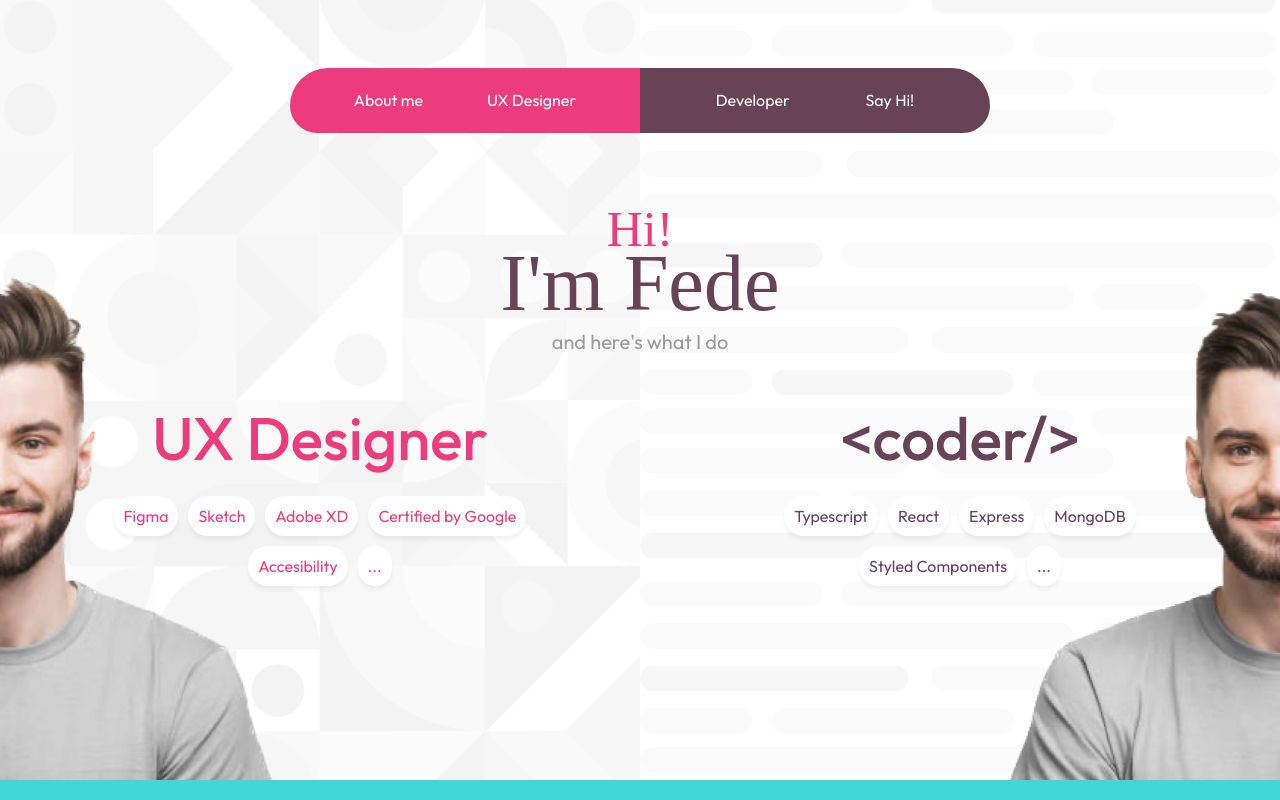
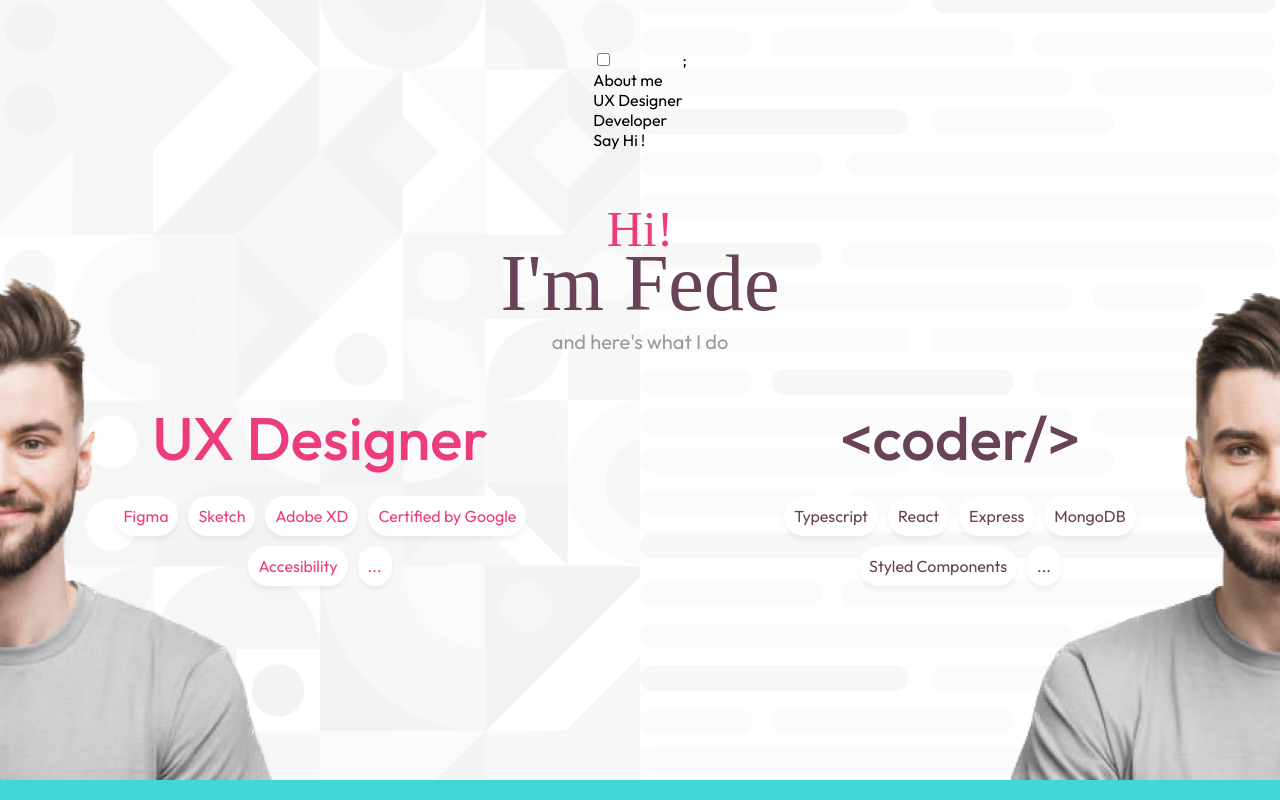
Before and after one commit to fotalvar/aboutme, a React (Vite) app: page / in a window 1280 px wide. Built offline with nearby package versions, Linux system fonts and the light colour scheme; a web font is replaced by a local one.

Commit message:
Add burger menu on Nav component

```diff
--- a/src/components/Nav/Nav.tsx
+++ b/src/components/Nav/Nav.tsx
@@ -1,16 +1,10 @@
+import NavMobile from "./NavMobile";
 import NavStyled from "./NavStyled";
 
 const Nav = () => {
   return (
     <NavStyled className="nav">
-      <div className="nav__designer">
-        <a>About me</a>
-        <a>UX Designer</a>
-      </div>
-      <div className="nav__developer">
-        <a>Developer</a>
-        <a>Say Hi!</a>
-      </div>
+      <NavMobile />
     </NavStyled>
   );
 };
--- /dev/null
+++ b/src/components/Nav/NavMobile.tsx
@@ -0,0 +1,36 @@
+const NavMobile = () => {
+  return (
+    <>
+      <div className="nav__mobile">
+        <label>
+          <input type="checkbox" />
+          <span className="menu">
+            {" "}
+            <span className="hamburger"></span>{" "}
+          </span>
+          <ul>
+            <li>
+              {" "}
+              <a href="#">About me</a>{" "}
+            </li>
+            <li>
+              {" "}
+              <a href="#about">UX Designer</a>{" "}
+            </li>
+            <li>
+              {" "}
+              <a href="#">Developer</a>{" "}
+            </li>
+            <li>
+              {" "}
+              <a href="#">Say Hi !</a>{" "}
+            </li>
+          </ul>
+        </label>
+      </div>
+      ;
+    </>
+  );
+};
+
+export default NavMobile;
```
